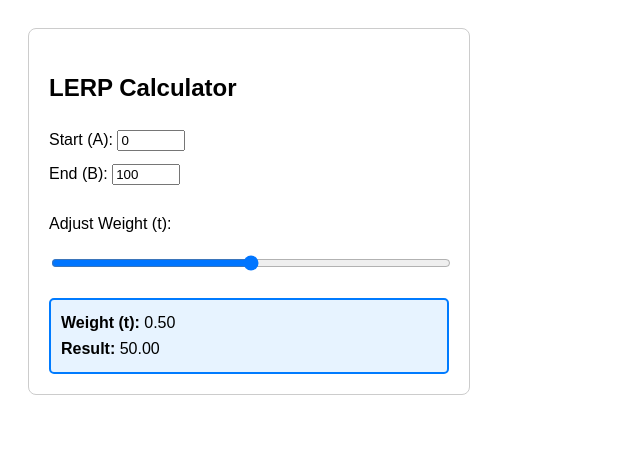
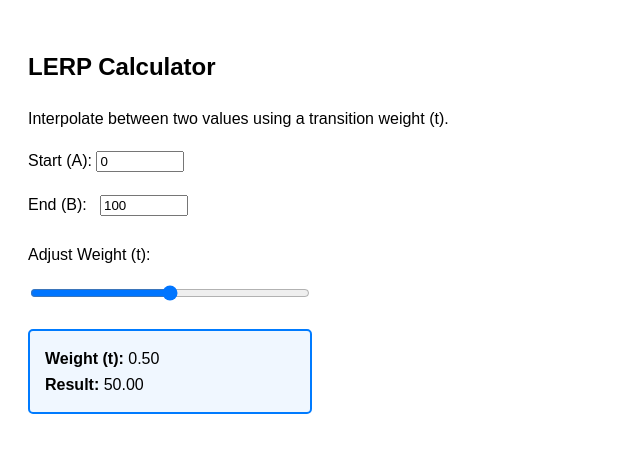
Before and after one commit to BismaLimbada/HCI-Lab-06, a plain HTML site: page index.html in a window 1280 px wide. Shown: the whole page, without its empty margins (0-640 px from the left). Drawn offline with Linux system fonts and the light colour scheme.

Commit message:
Update index.html

```diff
--- a/index.html
+++ b/index.html
@@ -5,29 +5,39 @@
     <title>Week 09: LERP Lab</title>
     <style>
         body { font-family: Arial, sans-serif; padding: 20px; line-height: 1.6; }
-        .container { max-width: 400px; border: 1px solid #ccc; padding: 20px; border-radius: 8px; }
-        .result-box { margin-top: 20px; padding: 10px; background: #e7f3ff; border: 2px solid #007bff; border-radius: 5px; }
-        input[type="number"] { width: 60px; margin-bottom: 10px; }
+        .result-box {
+            margin-top: 20px;
+            padding: 15px;
+            background: #f0f7ff;
+            border: 2px solid #007bff;
+            border-radius: 5px;
+            width: 250px;
+        }
+        input[type="number"] { width: 80px; margin-bottom: 10px; }
+        .input-group { margin-bottom: 10px; }
     </style>
 </head>
 <body>
 
-    <div class="container">
-        <h2>LERP Calculator</h2>
+    <h2>LERP Calculator</h2>
+    <p>Interpolate between two values using a transition weight (t).</p>
 
+    <div class="input-group">
         <label>Start (A): </label>
-        <input type="number" id="valA" value="0"> <br>
+        <input type="number" id="valA" value="0">
+    </div>
 
-        <label>End (B): </label>
+    <div class="input-group">
+        <label>End (B): &nbsp;</label>
         <input type="number" id="valB" value="100">
+    </div>
 
-        <p>Adjust Weight (t):</p>
-        <input type="range" id="weightSlider" min="0" max="1" step="0.01" value="0.5" style="width: 100%;">
+    <p>Adjust Weight (t):</p>
+    <input type="range" id="weightSlider" min="0" max="1" step="0.01" value="0.5" style="width: 280px;">
 
-        <div class="result-box">
-            <div><strong>Weight (t):</strong> <span id="tValue">0.5</span></div>
-            <div><strong>Result:</strong> <span id="calculatedLerp">50</span></div>
-        </div>
+    <div class="result-box">
+        <div><strong>Weight (t):</strong> <span id="tValue">0.50</span></div>
+        <div><strong>Result:</strong> <span id="calculatedLerp">50.00</span></div>
     </div>
 
     <script>
@@ -42,19 +52,19 @@
             let b = parseFloat(inputB.value) || 0;
             let t = parseFloat(slider.value);
 
-            // The LERP logic
+            // Simple LERP logic
             let result = a + (b - a) * t;
 
             displayT.textContent = t.toFixed(2);
             displayResult.textContent = result.toFixed(2);
         }
 
-        // Listen for changes on all inputs
+        // Real-time listeners
         slider.addEventListener('input', update);
         inputA.addEventListener('input', update);
         inputB.addEventListener('input', update);
 
-        update(); // Run once at start
+        update(); // Initial call
     </script>
 </body>
 </html>
```
